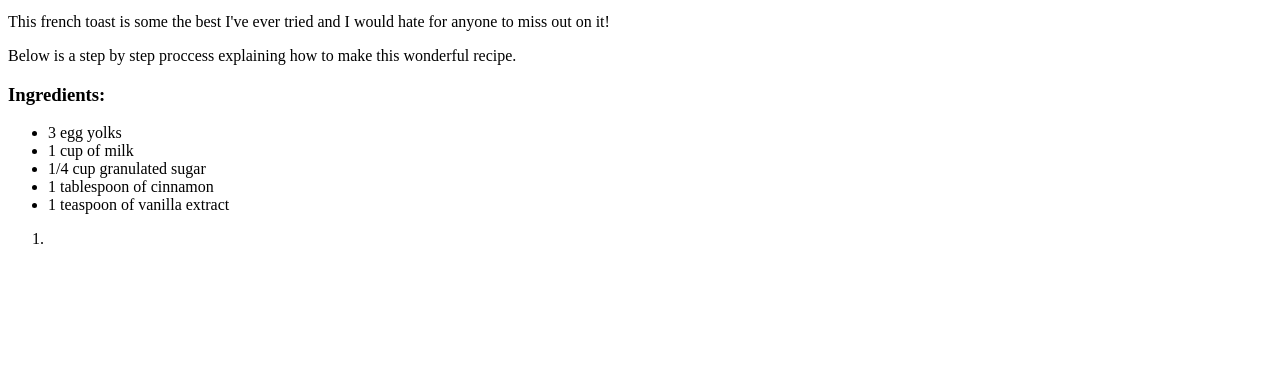
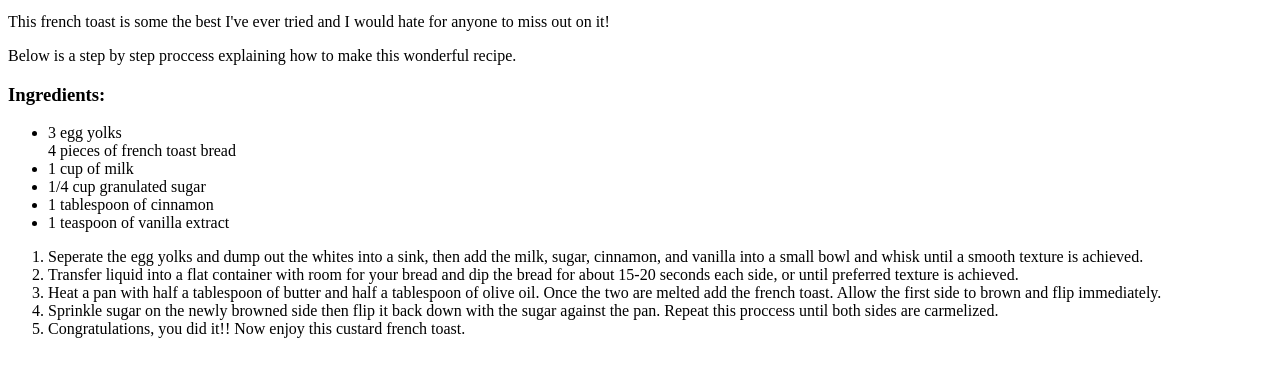
Before and after one commit to logannelson21/odin-recipes, a plain HTML site: page recipes/frenchtoast.html in a window 1280 px wide. Shown: the part 101-478 px from the top of the page. Drawn offline with Linux system fonts and the light colour scheme.

Commit message:
Created a step by step explantion of how to put the french toast recipe together

```diff
--- a/recipes/frenchtoast.html
+++ b/recipes/frenchtoast.html
@@ -15,13 +15,18 @@
     <h3>Ingredients:</h3>
     <ul>
         <li>3 egg yolks</li>
+        <l1>4 pieces of french toast bread</l1>
         <li>1 cup of milk</li>
         <li>1/4 cup granulated sugar</li>
         <li>1 tablespoon of cinnamon</li>
         <li>1 teaspoon of vanilla extract</li>
     </ul>
     <ol>
-        <li></li>
+        <li>Seperate the egg yolks and dump out the whites into a sink, then add the milk, sugar, cinnamon, and vanilla into a small bowl and whisk until a smooth texture is achieved.</li>
+        <li>Transfer liquid into a flat container with room for your bread and dip the bread for about 15-20 seconds each side, or until preferred texture is achieved.</li>
+        <li>Heat a pan with half a tablespoon of butter and half a tablespoon of olive oil. Once the two are melted add the french toast. Allow the first side to brown and flip immediately.</li>
+        <li>Sprinkle sugar on the newly browned side then flip it back down with the sugar against the pan. Repeat this proccess until both sides are carmelized.</li>
+        <li>Congratulations, you did it!! Now enjoy this custard french toast.</li>
     </ol>
 </body>
 </html>
```
